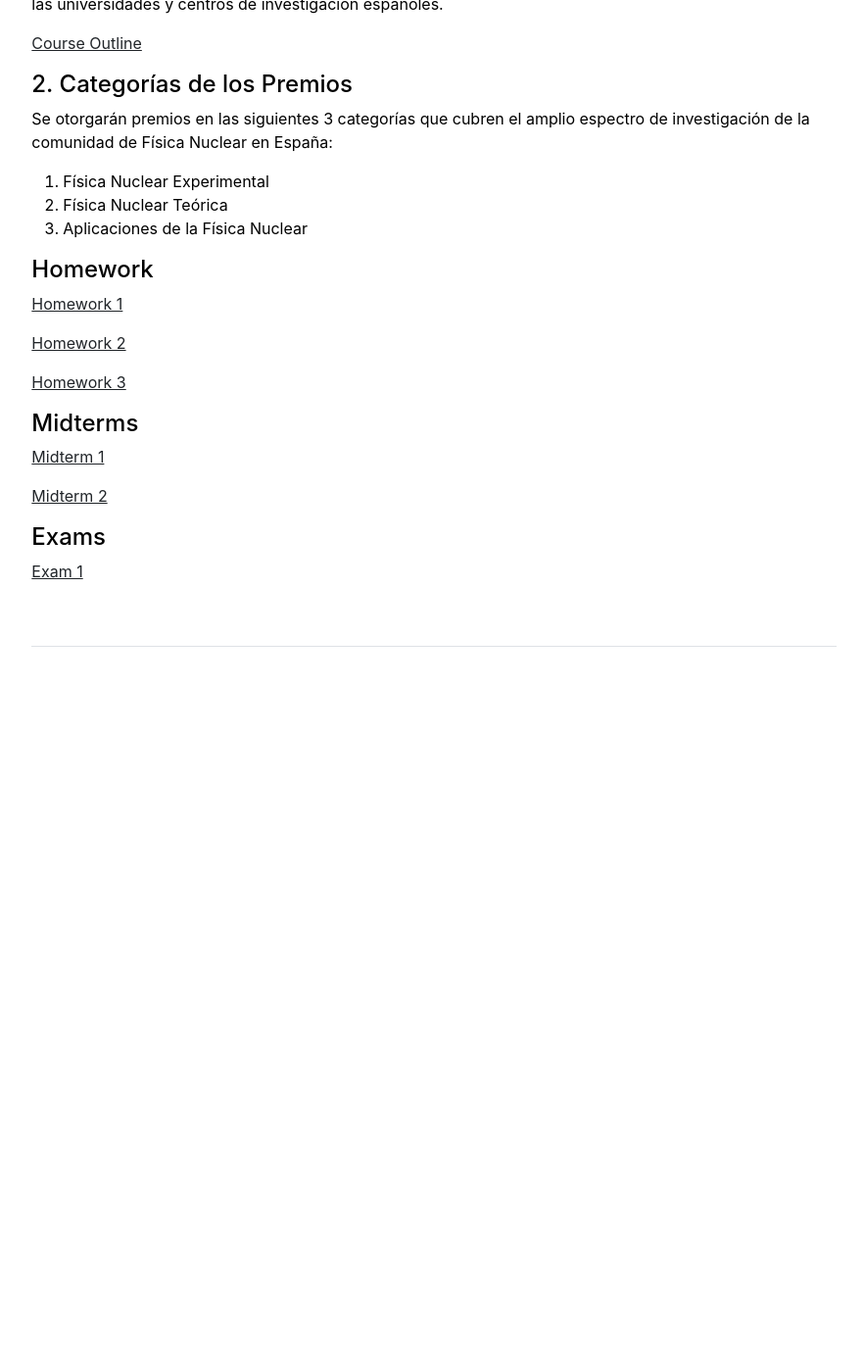
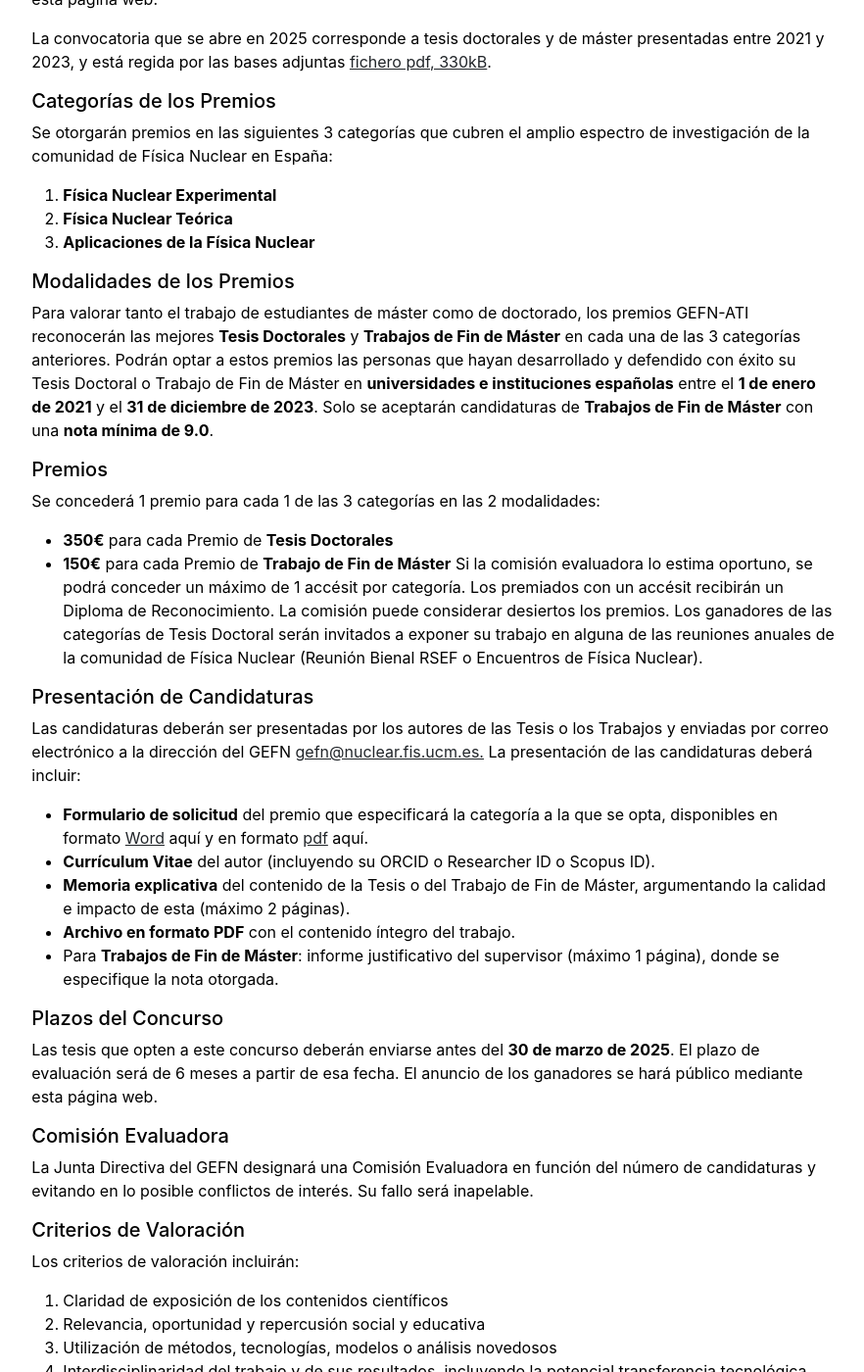
Before and after one commit to GEFN-RSEF/GEFN-RSEF.github.io, a Jekyll site: the page built from premios/2021_23.md, in a window 1280 px wide and 1400 px high, scrolled down 510 px. Shown: the whole window at 98% size, without its empty margins (197-1079 px from the left). Built offline with Jekyll 4.4.1, drawn with Linux system fonts in a browser that asks for light colours; before the commit the page ends 1314 px from its top, so only the background shows below that; some of the changed text lies outside the part shown.

Commit message:
Premios updated with text

```diff
--- a/_layouts/premios.html
+++ b/_layouts/premios.html
@@ -6,8 +6,7 @@ layout: default
 
 <div class="row g-5 mb-5">
   <div>
-    <h3 class="fw-bold border-bottom pb-3 mb-5">Premios GEFN-ATI Sistemas a Tesis Doctorales y a
-    Trabajos de Fin de Máster en Física Nuclear 2021-2023</h3>
+    <h3 class="fw-bold border-bottom pb-3 mb-5">Premios GEFN-ATI Sistemas 2021-23</h3>
 
     {{ content }}
 
--- a/premios.md
+++ b/premios.md
@@ -15,7 +15,7 @@ esta página web.
 La convocatoria que se abre en 2025 corresponde a tesis doctorales y de máster presentadas entre
 2021 y 2023, y está regida por las bases adjuntas [fichero pdf, 330kB](/premios/2021_23/Bases-Premios-GEFN-ATI-2025_firmadas.pdf).
 
-#### Categorías de los Premios
+##### Categorías de los Premios
 
 Se otorgarán premios en las siguientes 3 categorías que cubren el amplio espectro de investigación de la comunidad de Física Nuclear en España:
 
@@ -24,9 +24,52 @@ Se otorgarán premios en las siguientes 3 categorías que cubren el amplio espec
 3. **Aplicaciones de la Física Nuclear**
 
 
-#### Modalidades de los Premios
+##### Modalidades de los Premios
 Para valorar tanto el trabajo de estudiantes de máster como de doctorado, los premios GEFN-ATI
 reconocerán las mejores **Tesis Doctorales** y **Trabajos de Fin de Máster** en cada una de las 3 categorías anteriores.
 Podrán optar a estos premios las personas que hayan desarrollado y defendido con éxito su Tesis Doctoral o Trabajo de
 Fin de Máster en **universidades e instituciones españolas** entre el **1 de enero de 2021** y el **31 de diciembre de 2023**.
 Solo se aceptarán candidaturas de **Trabajos de Fin de Máster** con una **nota mínima de 9.0**.
+
+##### Premios
+Se concederá 1 premio para cada 1 de las 3 categorías en las 2 modalidades:
+- **350€** para cada Premio de **Tesis Doctorales**
+- **150€** para cada Premio de **Trabajo de Fin de Máster**
+Si la comisión evaluadora lo estima oportuno, se podrá conceder un máximo de 1 accésit por categoría.
+Los premiados con un accésit recibirán un Diploma de Reconocimiento. La comisión puede considerar desiertos los premios.
+Los ganadores de las categorías de Tesis Doctoral serán invitados a exponer su trabajo en alguna de las reuniones anuales
+de la comunidad de Física Nuclear (Reunión Bienal RSEF o Encuentros de Física Nuclear).
+
+##### Presentación de Candidaturas
+Las candidaturas deberán ser presentadas por los autores de las Tesis o los Trabajos y enviadas por correo electrónico
+a la dirección del GEFN  <a href="mailto:gefn@nuclear.fis.ucm.es">gefn@nuclear.fis.ucm.es.</a> La presentación de las
+candidaturas deberá incluir:
+- **Formulario de solicitud** del premio que especificará la categoría a la que se opta, disponibles en formato
+[Word](FORMULARIO-SOLICITUD-GEFN-ATI-2025.docx)
+aquí y en formato
+[pdf](FORMULARIO-SOLICITUD-GEFN-ATI-2025.pdf)
+aquí.
+- **Currículum Vitae** del autor (incluyendo su ORCID o Researcher ID o Scopus ID).
+- **Memoria explicativa** del contenido de la Tesis o del Trabajo de Fin de Máster, argumentando la calidad e impacto de esta (máximo 2 páginas).
+- **Archivo en formato PDF** con el contenido íntegro del trabajo.
+- Para **Trabajos de Fin de Máster**: informe justificativo del supervisor (máximo 1 página), donde se especifique la nota otorgada.
+
+##### Plazos del Concurso
+Las tesis que opten a este concurso deberán enviarse antes del **30 de marzo de 2025**.
+El plazo de evaluación será de 6 meses a partir de esa fecha.
+El anuncio de los ganadores se hará público mediante esta página web.
+
+
+##### Comisión Evaluadora
+La Junta Directiva del GEFN designará una Comisión Evaluadora en función del número de candidaturas
+y evitando en lo posible conflictos de interés. Su fallo será inapelable.
+
+##### Criterios de Valoración
+Los criterios de valoración incluirán:
+1. Claridad de exposición de los contenidos científicos
+2. Relevancia, oportunidad y repercusión social y educativa
+3. Utilización de métodos, tecnologías, modelos o análisis novedosos
+4. Interdisciplinaridad del trabajo y de sus resultados, incluyendo la potencial transferencia tecnológica
+5. Apertura de nuevas líneas de investigación
+
+##### Más información y ediciones anteriores
--- a/premios/2021_23.md
+++ b/premios/2021_23.md
@@ -4,43 +4,73 @@ title: "Premios GEFN-ATI Sistemas a Tesis Doctorales y a
 Trabajos de Fin de Máster en Física Nuclear 2021-2023"
 ---
 
-#### 1. Presentación y Objetivo
+##### Presentación y Objetivos
 
-El Grupo Especializado de Física Nuclear (GEFN) de la Real Sociedad Española de
-Física (RSEF) tiene como objetivo visibilizar la importancia de la Física Nuclear
-en nuestro país; dar a conocer los últimos desarrollos de investigación de los
-científicos nacionales en este campo y fomentar la cohesión de la comunidad.
+Los Premios del GEFN y ATI SISTEMAS son la herramienta que nos permite reconocer y premiar el esfuerzo
+y la calidad del trabajo realizado por los jóvenes investigadores en el campo de la Física Nuclear.
+El premio busca fomentar la investigación en este campo, así como promover la excelencia académica y científica
+en las universidades y centros de investigación españoles.
 
-Los Premios del GEFN y ATI SISTEMAS son la herramienta que nos permite reconocer
-y premiar el esfuerzo y la calidad del trabajo realizado por los jóvenes
-investigadores en el campo de la Física Nuclear. El premio busca fomentar la
-investigación en este campo, así como promover la excelencia académica y
-científica en las universidades y centros de investigación españoles.
+Las tesis que opten a este concurso deberán enviarse antes del **30 de marzo de 2025**.
+El plazo de evaluación será de 6 meses a partir de esa fecha. El anuncio de los ganadores se hará público mediante
+esta página web.
 
-[Course Outline](/courses/vector-calculus/Sample_Course_Outline.pdf)
+La convocatoria que se abre en 2025 corresponde a tesis doctorales y de máster presentadas entre
+2021 y 2023, y está regida por las bases adjuntas [fichero pdf, 330kB](/premios/2021_23/Bases-Premios-GEFN-ATI-2025_firmadas.pdf).
 
-#### 2. Categorías de los Premios
+##### Categorías de los Premios
 
 Se otorgarán premios en las siguientes 3 categorías que cubren el amplio espectro de investigación de la comunidad de Física Nuclear en España:
 
-1. Física Nuclear Experimental
-2. Física Nuclear Teórica
-3. Aplicaciones de la Física Nuclear
+1. **Física Nuclear Experimental**
+2. **Física Nuclear Teórica**
+3. **Aplicaciones de la Física Nuclear**
 
-#### Homework
 
-[Homework 1](/courses/vector-calculus/Sample_Lecture_Notes.pdf)
+##### Modalidades de los Premios
+Para valorar tanto el trabajo de estudiantes de máster como de doctorado, los premios GEFN-ATI
+reconocerán las mejores **Tesis Doctorales** y **Trabajos de Fin de Máster** en cada una de las 3 categorías anteriores.
+Podrán optar a estos premios las personas que hayan desarrollado y defendido con éxito su Tesis Doctoral o Trabajo de
+Fin de Máster en **universidades e instituciones españolas** entre el **1 de enero de 2021** y el **31 de diciembre de 2023**.
+Solo se aceptarán candidaturas de **Trabajos de Fin de Máster** con una **nota mínima de 9.0**.
 
-[Homework 2](/courses/vector-calculus/Sample_Lecture_Notes.pdf)
+##### Premios
+Se concederá 1 premio para cada 1 de las 3 categorías en las 2 modalidades:
+- **350€** para cada Premio de **Tesis Doctorales**
+- **150€** para cada Premio de **Trabajo de Fin de Máster**
+Si la comisión evaluadora lo estima oportuno, se podrá conceder un máximo de 1 accésit por categoría.
+Los premiados con un accésit recibirán un Diploma de Reconocimiento. La comisión puede considerar desiertos los premios.
+Los ganadores de las categorías de Tesis Doctoral serán invitados a exponer su trabajo en alguna de las reuniones anuales
+de la comunidad de Física Nuclear (Reunión Bienal RSEF o Encuentros de Física Nuclear).
 
-[Homework 3](/courses/vector-calculus/Sample_Lecture_Notes.pdf)
+##### Presentación de Candidaturas
+Las candidaturas deberán ser presentadas por los autores de las Tesis o los Trabajos y enviadas por correo electrónico
+a la dirección del GEFN  <a href="mailto:gefn@nuclear.fis.ucm.es">gefn@nuclear.fis.ucm.es.</a> La presentación de las
+candidaturas deberá incluir:
+- **Formulario de solicitud** del premio que especificará la categoría a la que se opta, disponibles en formato
+[Word](FORMULARIO-SOLICITUD-GEFN-ATI-2025.docx)
+aquí y en formato
+[pdf](FORMULARIO-SOLICITUD-GEFN-ATI-2025.pdf)
+aquí.
+- **Currículum Vitae** del autor (incluyendo su ORCID o Researcher ID o Scopus ID).
+- **Memoria explicativa** del contenido de la Tesis o del Trabajo de Fin de Máster, argumentando la calidad e impacto de esta (máximo 2 páginas).
+- **Archivo en formato PDF** con el contenido íntegro del trabajo.
+- Para **Trabajos de Fin de Máster**: informe justificativo del supervisor (máximo 1 página), donde se especifique la nota otorgada.
 
-#### Midterms
+##### Plazos del Concurso
+Las tesis que opten a este concurso deberán enviarse antes del **30 de marzo de 2025**.
+El plazo de evaluación será de 6 meses a partir de esa fecha.
+El anuncio de los ganadores se hará público mediante esta página web.
 
-[Midterm 1](/courses/vector-calculus/Sample_Midterm.pdf)
 
-[Midterm 2](/courses/vector-calculus/Sample_Midterm.pdf)
+##### Comisión Evaluadora
+La Junta Directiva del GEFN designará una Comisión Evaluadora en función del número de candidaturas
+y evitando en lo posible conflictos de interés. Su fallo será inapelable.
 
-#### Exams
-
-[Exam 1](/courses/vector-calculus/Sample_Exam.pdf)
+##### Criterios de Valoración
+Los criterios de valoración incluirán:
+1. Claridad de exposición de los contenidos científicos
+2. Relevancia, oportunidad y repercusión social y educativa
+3. Utilización de métodos, tecnologías, modelos o análisis novedosos
+4. Interdisciplinaridad del trabajo y de sus resultados, incluyendo la potencial transferencia tecnológica
+5. Apertura de nuevas líneas de investigación
```
Also changed, not shown: 2 other files.
